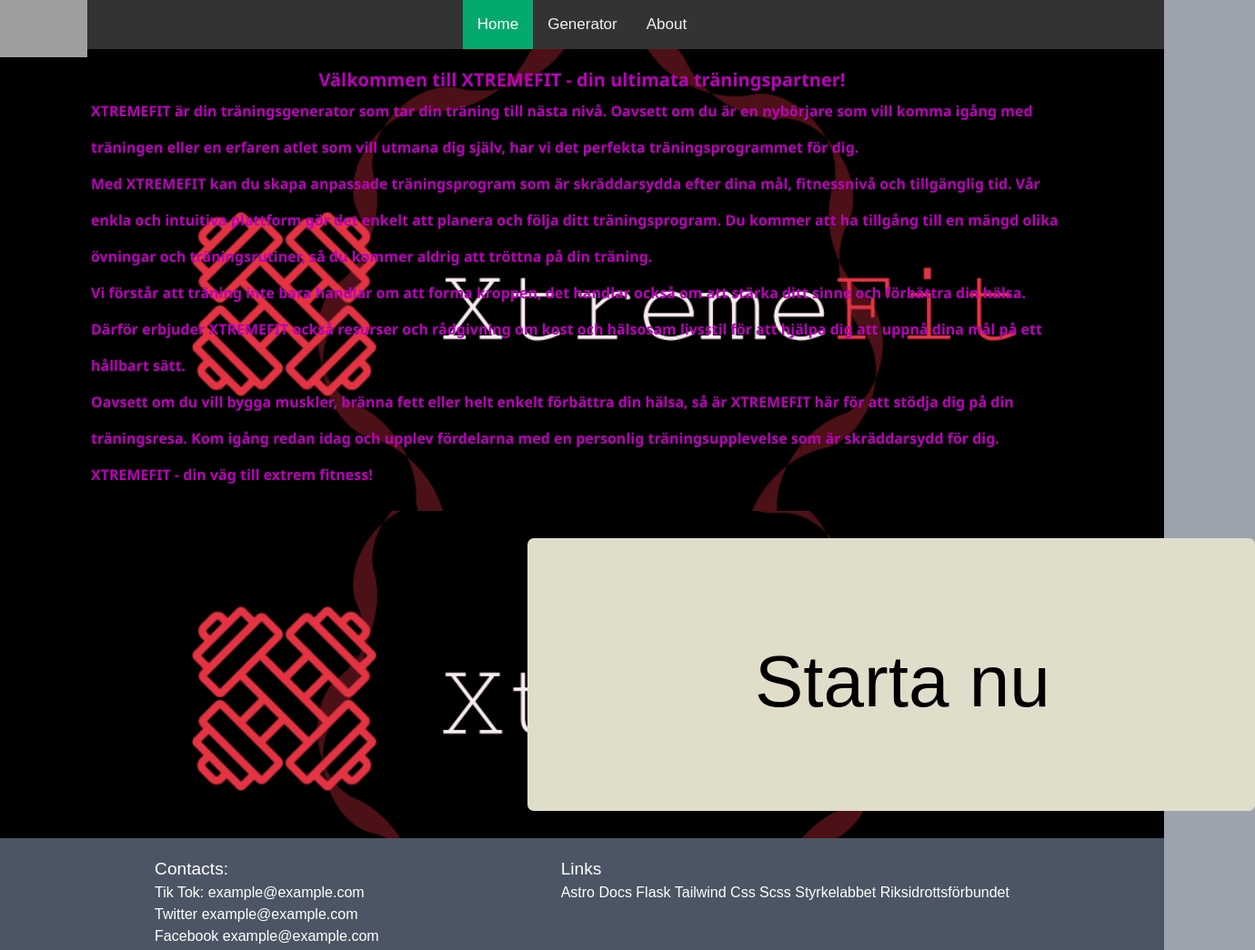
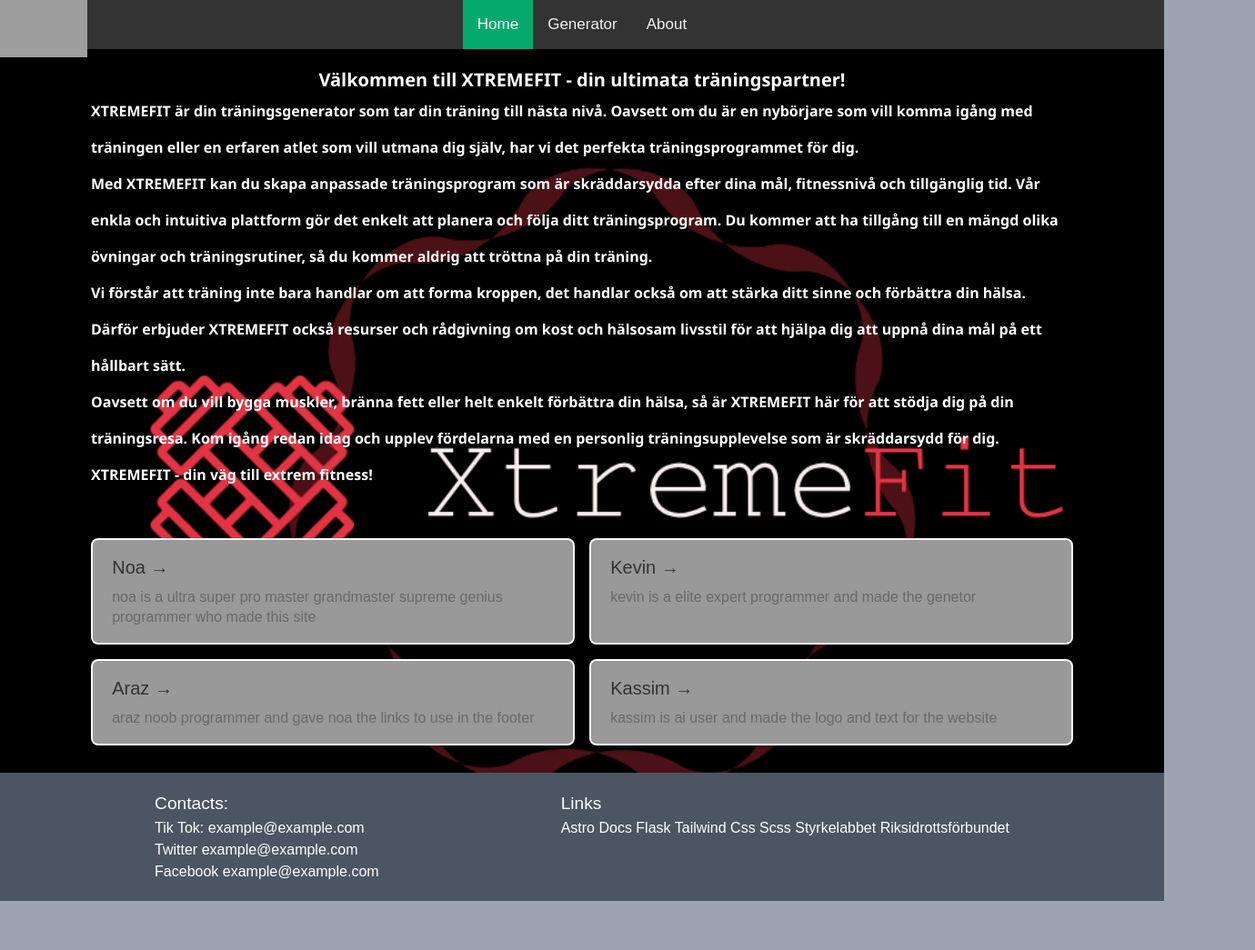
Before and after one commit to XTREMEFit/XtremeFit, an Astro site: page / in a window 1280 px wide. Shown: the top 1045 px of the page at 91% size, 1380 px wide, since content can reach past the window. After the commit the page ends 991 px from the top, so only its background shows below. Built offline with nearby package versions, Linux system fonts and the light colour scheme; Astro itself is replaced by a stand-in of ours; grey boxes are pictures that could not be loaded.

Commit message:
super fix

```diff
--- a/src/pages/index.astro
+++ b/src/pages/index.astro
@@ -1,9 +1,9 @@
 ---
 // Component Imports
-import Button from '../components/Button.astro';
-import Card from '../components/Card.astro';
-import Navbar from '../components/Nav.astro';
-import Footer from '../components/Footer.astro';
+import Button from "../components/Button.astro";
+import Card from "../components/Card.astro";
+import Navbar from "../components/Nav.astro";
+import Footer from "../components/Footer.astro";
 
 // Full Astro Component Syntax:
 // https://docs.astro.build/core-concepts/astro-components/
@@ -18,46 +18,55 @@ import Footer from '../components/Footer.astro';
         <title>xtremefit</title>
     </head>
     <body class="bg-gray-400">
-		<Navbar
-		home='active'
-		generator=''
-		/>
+        <Navbar home="active" generator="" />
 
-
-	<div id="omoss" class="omsidan ">
-	<p class="text-xl">Välkommen till XTREMEFIT - din ultimata träningspartner!</p>
-<p>
-
-			XTREMEFIT är din träningsgenerator som tar din träning till nästa nivå. Oavsett om du är en nybörjare som vill komma igång med träningen eller en erfaren atlet som vill utmana dig själv, har vi det perfekta träningsprogrammet för dig.
+        <div id="omoss" class="omsidan">
+            <p class="text-xl">
+                Välkommen till XTREMEFIT - din ultimata träningspartner!
             </p>
             <p>
-
-			Med XTREMEFIT kan du skapa anpassade träningsprogram som är skräddarsydda efter dina mål, fitnessnivå och tillgänglig tid. Vår enkla och intuitiva plattform gör det enkelt att planera och följa ditt träningsprogram. Du kommer att ha tillgång till en mängd olika övningar och träningsrutiner, så du kommer aldrig att tröttna på din träning.
-</p>
-<p>
-
-			Vi förstår att träning inte bara handlar om att forma kroppen, det handlar också om att stärka ditt sinne och förbättra din hälsa. Därför erbjuder XTREMEFIT också resurser och rådgivning om kost och hälsosam livsstil för att hjälpa dig att uppnå dina mål på ett hållbart sätt.
-</p>
-<p>
-
-			Oavsett om du vill bygga muskler, bränna fett eller helt enkelt förbättra din hälsa, så är XTREMEFIT här för att stödja dig på din träningsresa. Kom igång redan idag och upplev fördelarna med en personlig träningsupplevelse som är skräddarsydd för dig. XTREMEFIT - din väg till extrem fitness!
+                XTREMEFIT är din träningsgenerator som tar din träning till
+                nästa nivå. Oavsett om du är en nybörjare som vill komma igång
+                med träningen eller en erfaren atlet som vill utmana dig själv,
+                har vi det perfekta träningsprogrammet för dig.
+            </p><p>
+                Med XTREMEFIT kan du skapa anpassade träningsprogram som är
+                skräddarsydda efter dina mål, fitnessnivå och tillgänglig tid.
+                Vår enkla och intuitiva plattform gör det enkelt att planera och
+                följa ditt träningsprogram. Du kommer att ha tillgång till en
+                mängd olika övningar och träningsrutiner, så du kommer aldrig
+                att tröttna på din träning.
+            </p><p>
+                Vi förstår att träning inte bara handlar om att forma kroppen,
+                det handlar också om att stärka ditt sinne och förbättra din
+                hälsa. Därför erbjuder XTREMEFIT också resurser och rådgivning
+                om kost och hälsosam livsstil för att hjälpa dig att uppnå dina
+                mål på ett hållbart sätt.
+            </p><p>
+                Oavsett om du vill bygga muskler, bränna fett eller helt enkelt
+                förbättra din hälsa, så är XTREMEFIT här för att stödja dig på
+                din träningsresa. Kom igång redan idag och upplev fördelarna med
+                en personlig träningsupplevelse som är skräddarsydd för dig.
+                XTREMEFIT - din väg till extrem fitness!
             </p>
         </div>
-
-
-	<div class=" wrapper">
-
-		<a href="/generator" class=" wrapper__card">
-			<div class=" wrapper__card__img "> </div>
-			<p class=" wrapper__card__text">Starta nu</p>
-		</a>
-
+		<div class="wrapper">
+			<ul role="list" class="link-card-grid">
+				<Card href="" title="Noa" body="noa is a ultra super pro master grandmaster supreme genius programmer who made this site"/>
+				<Card href="/generator" title="Kevin" body="kevin is a elite expert programmer and made the genetor" />
+				<Card href=""title="Araz" body="araz noob programmer and gave noa the links to use in the footer"/>
+				<Card href="" title="Kassim" body="kassim is ai user and made the logo and text for the website "/>
+			</ul>
 		</div>
 
-
-		<Footer></Footer>
+        <Footer />
         <style>
-
+			.link-card-grid {
+        display: grid;
+        grid-template-columns: repeat(auto-fit, minmax(30vw, 1fr));
+        gap: 1rem;
+        padding: 0;
+    }
             *,
             *::before,
             *::after {
@@ -68,21 +77,20 @@ import Footer from '../components/Footer.astro';
                 padding: 0;
                 display: grid;
                 grid-template-columns: 1fr;
-    grid-template-rows: min-content min-content repeat(17, 1fr) min-content;
+                grid-template-rows: min-content min-content repeat(12, 1fr) min-content;
                 min-height: 100vh;
                 font-family: Arial, Helvetica, sans-serif;
-}
-
-.omsidan {
-	@apply bg-gray-200;
                 background-image: url("../../public/xtremefit.png");
                 background-size: cover;
                 background-repeat: no-repeat;
                 background-position: center;
-	color: #b0b;
+            }
+
+            .omsidan {
+                color: white;
                 grid-row: 2 / 3;
                 padding: 20px 100px;
-    font-family: 'Segoe UI', Tahoma, Geneva, Verdana, sans-serif;
+                font-family: "Segoe UI", Tahoma, Geneva, Verdana, sans-serif;
                 font-weight: bold;
                 line-height: 40px;
                 display: flex;
@@ -91,15 +99,10 @@ import Footer from '../components/Footer.astro';
                 align-items: center;
             }
 
-
             .wrapper {
                 grid-row: 3 / 20;
                 display: grid;
                 padding: 30px 100px;
-    background-image: url("../../public/xtremefit.png");
-	background-size: cover;
-	background-repeat: no-repeat;
-	background-position: center;
 
                 grid-template-columns: repeat(auto-fit, minmax(350px, 1fr));
                 gap: 20px;
@@ -107,9 +110,9 @@ import Footer from '../components/Footer.astro';
 
             .wrapper__card {
                 text-decoration: none;
-    color: black;
+                color: white;
                 border-radius: 7px;
-    background-color: #E0DECA;
+                /* background-color: #E0DECA; */
                 height: 300px;
                 width: 50rem;
                 margin-left: 30rem;
@@ -128,9 +131,6 @@ import Footer from '../components/Footer.astro';
                 margin-left: 15rem;
                 font-size: 5rem;
             }
-
-
-
         </style>
     </body>
 </html>
```
Lines whose indentation alone changed are shown as unchanged.
